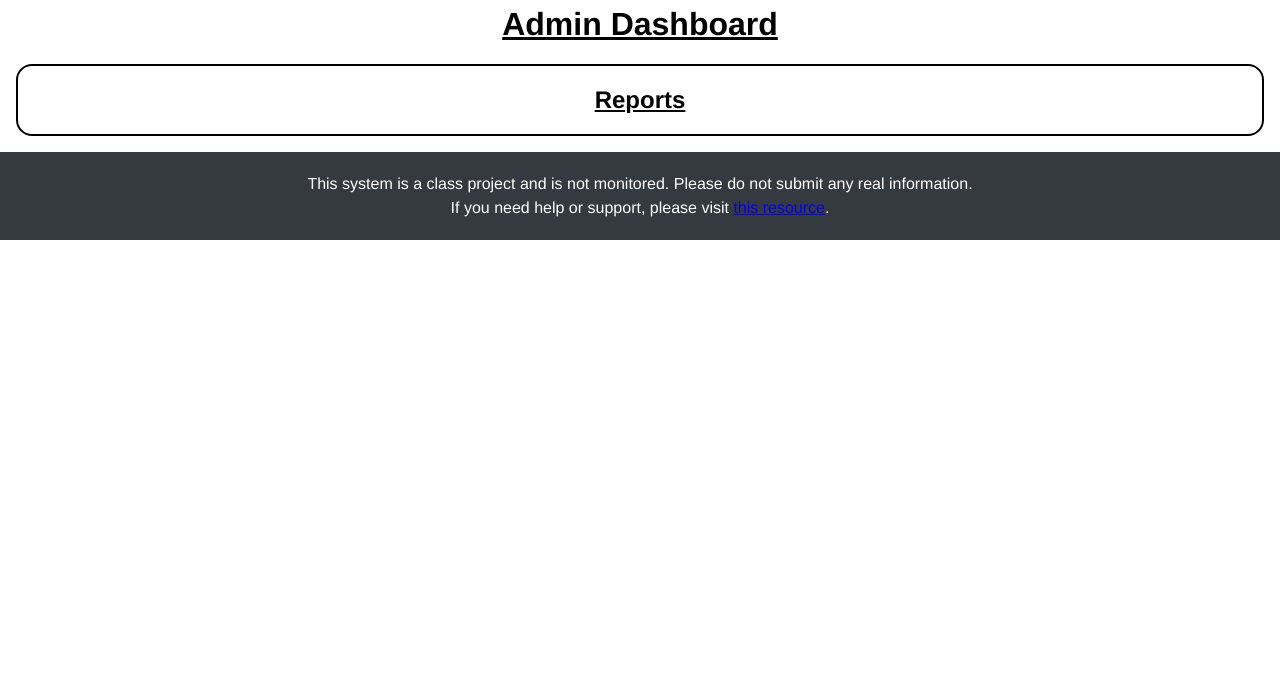
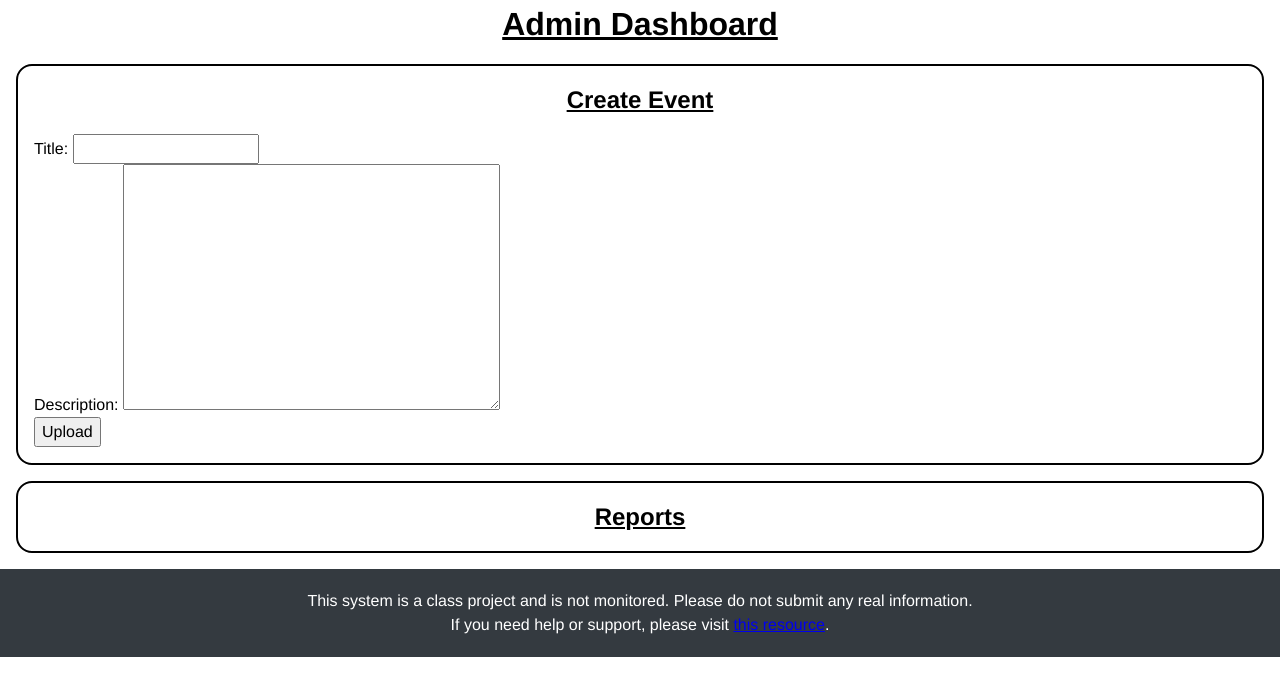
Before and after one commit to kimberlyyliuu/HoosSnitchin, a Django app: template main/templates/main/admin-view.html in a window 1280 px wide. Shown: the part 68-764 px from the top of the page. Run offline with Django 5.2, Linux system fonts and the light colour scheme; the template is opened without the code that fills it: values that come from a table or form of the project are taken from there, others are empty.

Commit message:
adding events from admin

```diff
--- a/main/forms.py
+++ b/main/forms.py
@@ -6,6 +6,7 @@
 
 from allauth.account.forms import SignupForm
 from main.models import Report
+from main.models import Event
 from django import forms
 
 
@@ -20,6 +21,10 @@ class CustomSignupForm(SignupForm):
         user.save()
         return user
 
+class EventForm(forms.ModelForm):
+    class Meta:
+        model = Event
+        fields = ["title", "description"]
 
 class ReportForm(forms.ModelForm):
     class Meta:
--- a/main/templates/main/admin-view.html
+++ b/main/templates/main/admin-view.html
@@ -12,6 +12,14 @@
   </head>
   <body>
     <h1>Admin Dashboard</h1>
+    <div class="box">
+      <h2>Create Event</h2>
+      <form method="POST">
+        {% csrf_token %} {{ event_form.as_p }}
+        <button type="submit">Upload</button>
+
+      </form>
+    </div>
     <div class="box">
       <h2>Reports</h2>
       {% for report in reports %}
```
Also changed, not shown: main/views.py (+8 -2 lines).
